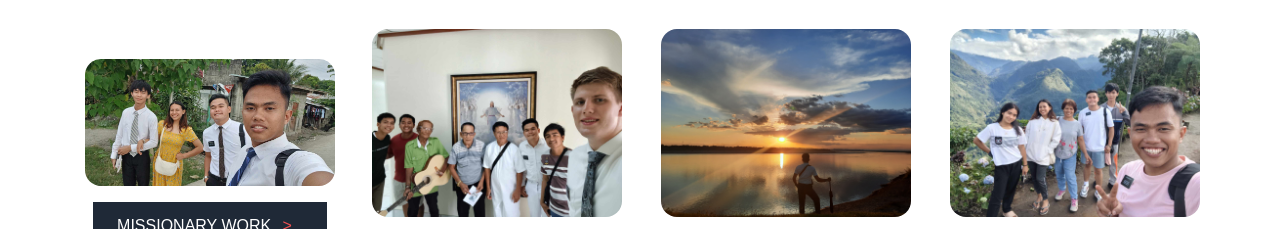
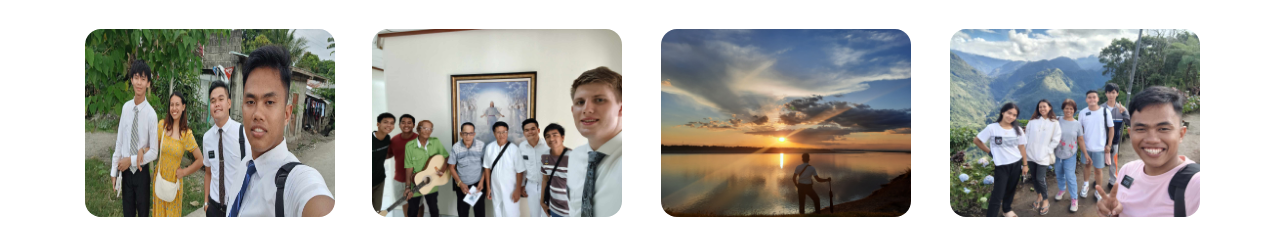
Before and after one commit to arnoldpam11/Landing-Page-The-Odin-Project-, a plain HTML site: page index.html in a window 1280 px wide. Shown: the part 702-931 px from the top of the page. Drawn offline with Linux system fonts and the light colour scheme.

Commit message:
Update style.css
Card Image height has been updated

```diff
--- a/style.css
+++ b/style.css
@@ -119,7 +119,7 @@ body {
 
 .card .card-img {
     max-width: 250px;
-    height: auto;
+    height: 187.5px;
     border-radius: 1rem;
 }
 
```
